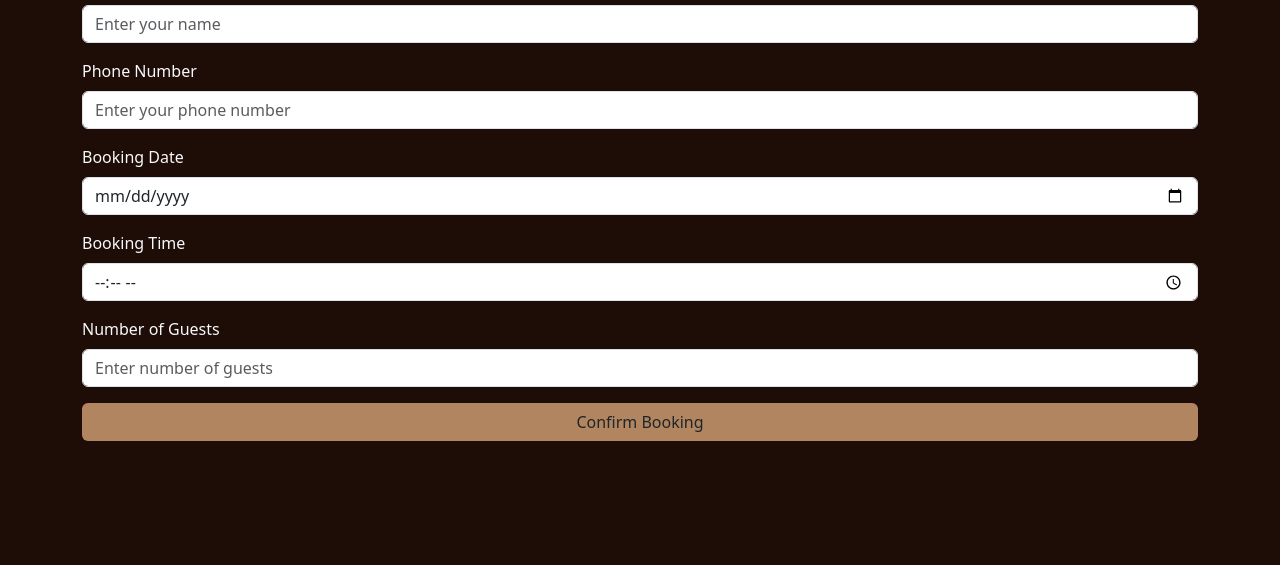
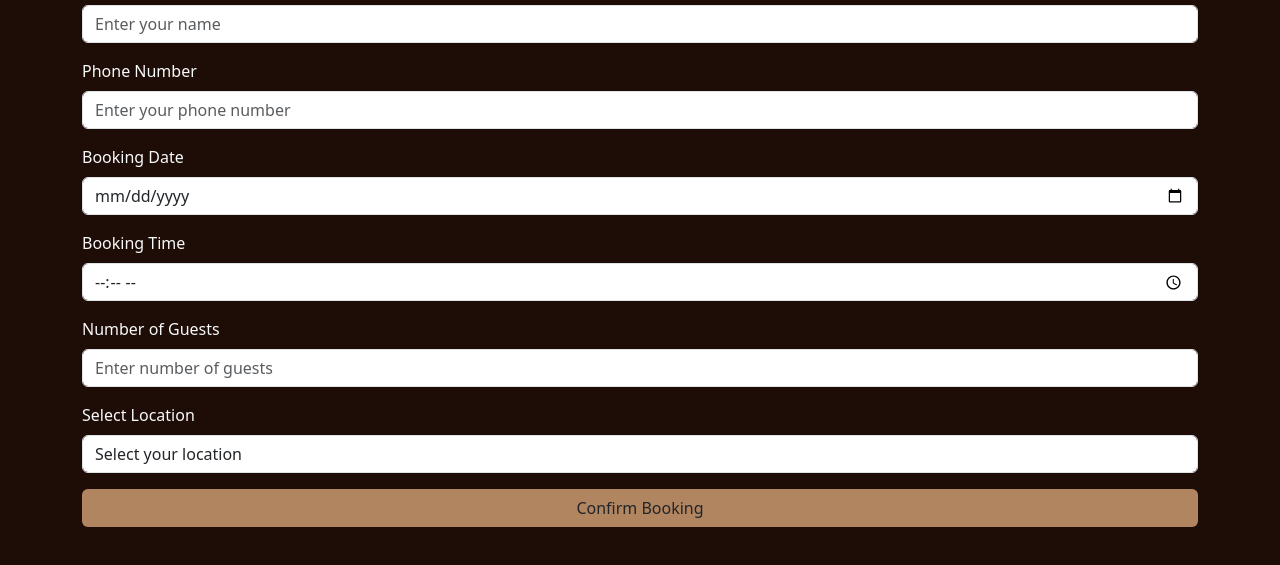
Before and after one commit to EthanGreatorex/Bean-BrewCollege, a plain HTML site: page src/booking.html in a window 1280 px wide. Shown: the part 185-750 px from the top of the page. Drawn offline with nearby package versions, Linux system fonts and the light colour scheme.

Commit message:
Add files via upload

```diff
--- a/src/booking.html
+++ b/src/booking.html
@@ -106,6 +106,16 @@
           <label for="guests" class="form-label text-light">Number of Guests</label>
           <input type="number" class="form-control" id="guests" placeholder="Enter number of guests" required />
         </div>
+        <!-- Location Dropdown -->
+        <div class="mb-3">
+          <label for="location" class="form-label text-light">Select Location</label>
+          <select class="form-control" id="location" required>
+            <option value="" disabled selected>Select your location</option>
+            <option value="Harrogate">Harrogate</option>
+            <option value="Leeds">Leeds</option>
+            <option value="Knaresborough Castle">Knaresborough Castle</option>
+          </select>
+        </div>
         <button type="submit" class="btn bg-orange-400 w-100">Confirm Booking</button>
       </form>
     </section>
```
